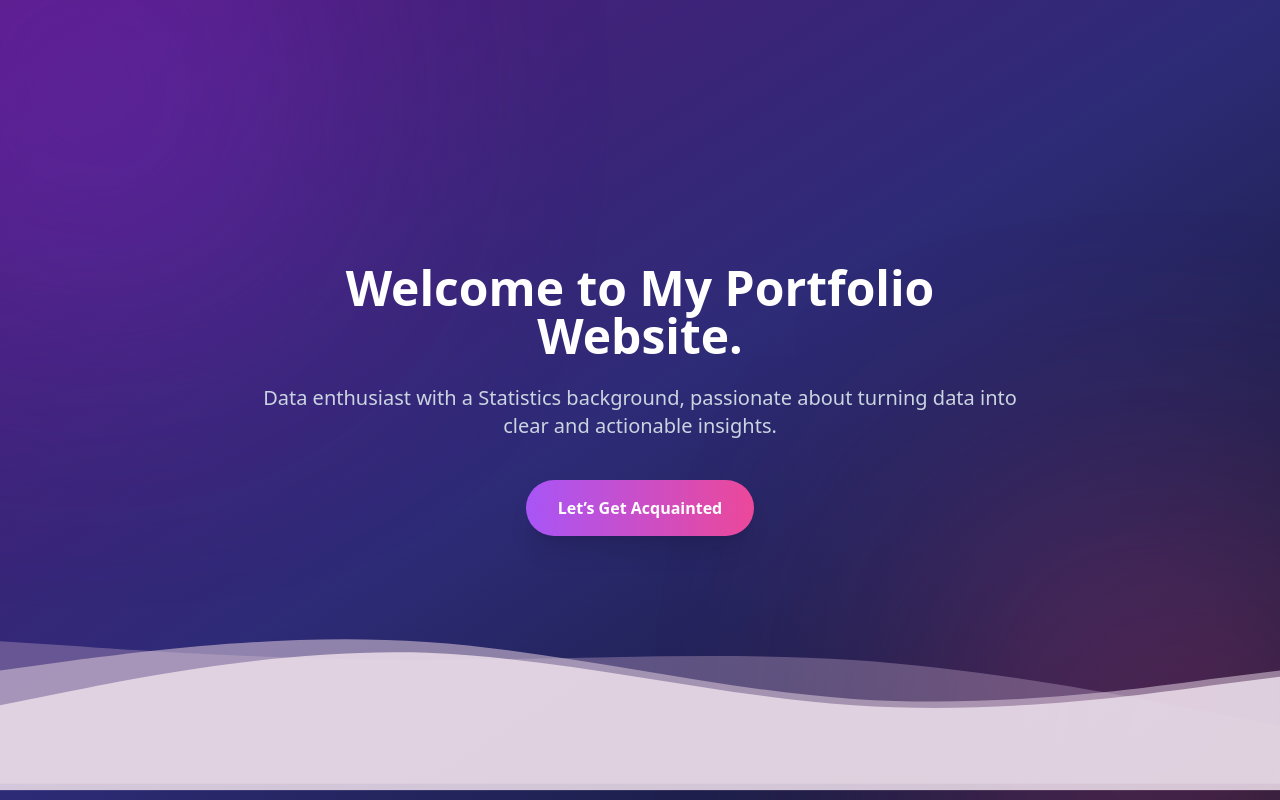
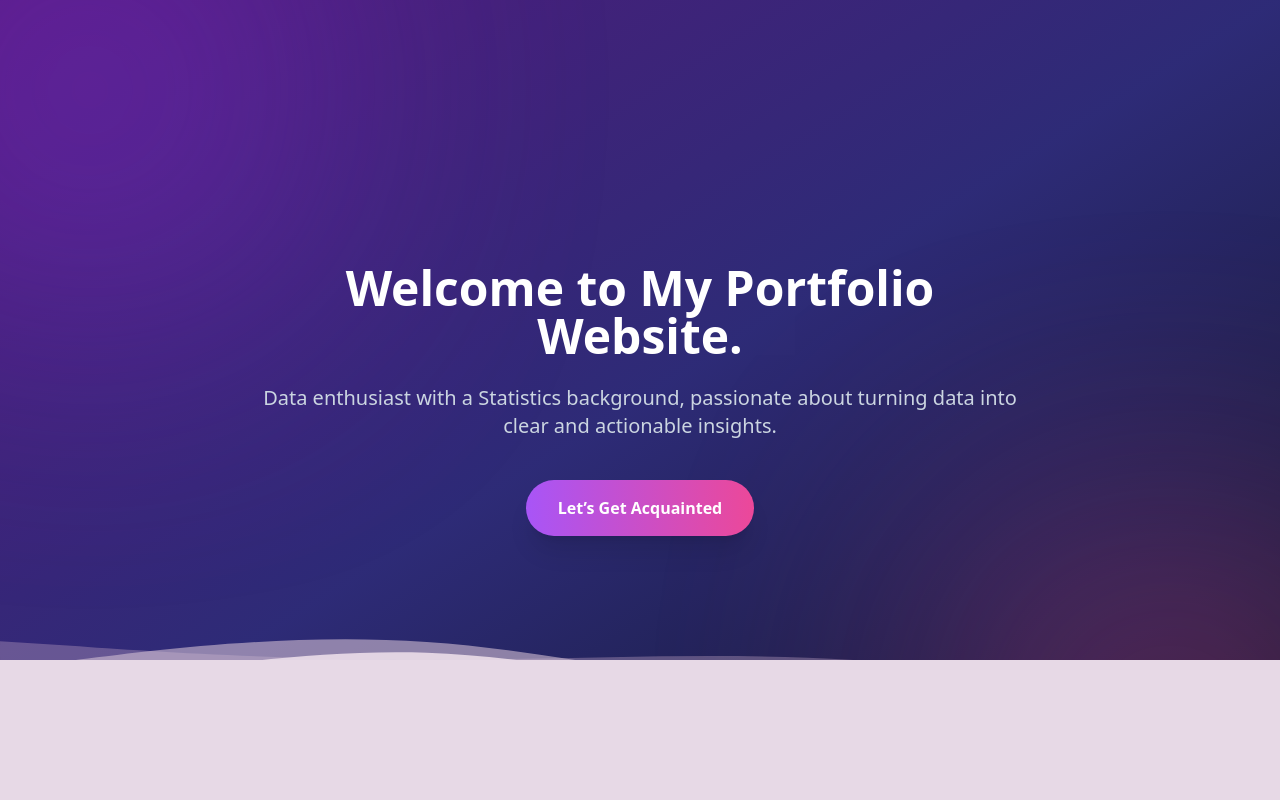
Before and after one commit to lintangntyas/portfolio, a Next.js app: page / in a window 1280 px wide. Built offline with nearby package versions, Linux system fonts and the light colour scheme.

Commit message:
Modify wave opacity and add bottom fill div
Adjusted opacity of front wave and added a bottom fill div.

```diff
--- a/app/page.js
+++ b/app/page.js
@@ -81,7 +81,7 @@ export default function Home() {
         {/* front wave */}
         <motion.svg
           viewBox="0 0 1440 320"
-          className="absolute bottom-0 w-full opacity-90"
+          className="absolute bottom-0 w-full opacity-95"
           animate={{ y: [0, -10, 0] }}
           transition={{ duration: 10, repeat: Infinity, ease: "easeInOut" }}
         >
@@ -91,6 +91,9 @@ export default function Home() {
           />
         </motion.svg>
 
+        {/* bottom fill supaya tidak bocor */}
+        <div className="absolute bottom-0 left-0 w-full h-[140px] bg-[#e7d9e6]" />
+
       </div>
 
     </main>
```
